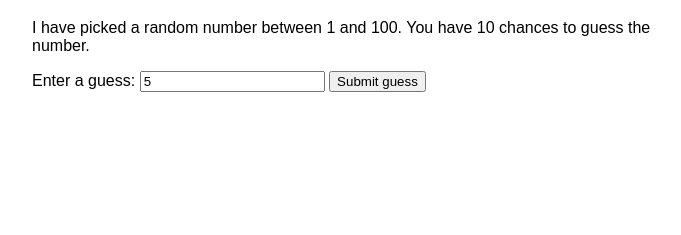
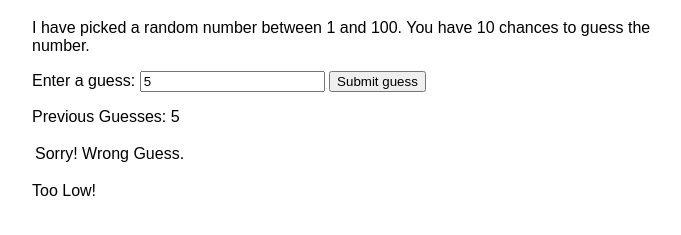
Before and after one commit to PriyanshT/24W-JavaScript-02-Week01, a plain HTML site: page guess.html in a window 1280 px wide. Both pictures are taken after typing "5" into the empty fields and a click on the button "Submit guess". Shown: the part 61-296 px from the top of the page, without its empty margins (288-969 px from the left). Drawn offline with Linux system fonts and the light colour scheme.

Commit message:
complete

```diff
--- a/guess.html
+++ b/guess.html
@@ -31,44 +31,63 @@
         // STEP 1a: Pick random number
         // Returns a random integer from 1 to 100:
         var randomNumber = Math.floor(Math.random() * 100) + 1;
+        // console.log(randomNumber);
         // STEP 1b: Create variables to represent the three paragraphs above that will contain user feedback
-
+        var guesses = document.querySelector("#guesses");
+        var lastResult = document.querySelector("#lastResult");
+        var lowOrHi = document.querySelector("#lowOrHi");
         // STEP 1c: Create variables to represent the guessing form
+        var userInput = document.querySelector("#guessField");
+        var submitButton = document.querySelector("button");
 
         // STEP 1d: Create variables to initialize counter for number of guesses
-
+        var count = 1;
         // STEP 1e: Create a variable to represent the game reset button
 
         // STEP 2: Put focus on the field that allows user to type in guesses
-
+        userInput.focus();
         // STEP 3: Build a function to check the user's guess
         function checkUser() {
             // STEP 3a: Create a variable to contain what number the user entered
-
-            // STEP 3b: If this is the first guess, add some text to the screen as a label for listing previous guesses for reference
-
+            var userNumber = Number(userInput.value);
+            console.log(userNumber);
+            // STEP 3b: If this is the first guess, add some text to the screen as
+            // a label for listing previous guesses for reference
+            if (count === 1) {
+                guesses.textContent = "Previous Guesses: ";
+            }
             // STEP 3c: Add the user's current guess to that list, plus a space
-
+            guesses.textContent += userNumber + " "; // guesses.textContent = guesses.textContent + userNumber + " ";
             // STEP 3d: Conditional - the user guessed correctly
-
-            // Output a success message, then end the game
+            if (userNumber === randomNumber) {
+                // Output a success message, then end the game
+                lastResult.textContent = "Congratulations! You won.";
+            }
 
             // STEP 3e: Conditional - the user is all out of guesses
-
-            // Output an appropriate message, then end the game
+            if (count === 10) {
+                // Output an appropriate message, then end the game
+                lastResult.textContent = "Sorry! You are out of guesses.";
+            }
 
 
             // STEP 3f: Conditional - the user's guess is incorrect
-
-            // Output an appropriate message
-
-            // If the guess is too low, let the user know
-
-            // Else if the guess is too high, let the user know
+            if (userNumber !== randomNumber) {
+                // Output an appropriate message
+                lastResult.textContent = "Sorry! Wrong Guess.";
+                // If the guess is too low, let the user know
+                if (userNumber < randomNumber) {
+                    lowOrHi.textContent = "Too Low!";
+                }
+                // Else if the guess is too high, let the user know
+                else if (userNumber > randomNumber) {
+                    lowOrHi.textContent = "Too High!";
+                }
+            }
 
 
             // STEP 3g: Increment the guess count, move focus to the guess field for the next guess, and clear out the old input
-
+            count++; // count = count + 1 OR count += 1
             // STEP 3h: Proceed to the bottom of this file, just before we close out the SCRIPT element
 
         }
@@ -94,6 +113,7 @@
         // STEP 5f: Generate a new random number
 
         // STEP 3i: Add an event listener for the guess form button that calls the checkGuess function
+        submitButton.addEventListener("click", checkUser);
     </script>
 </body>
 
```
Also changed, not shown: index.html (+1 -51 lines), script.js (added, +52 -0 lines).
